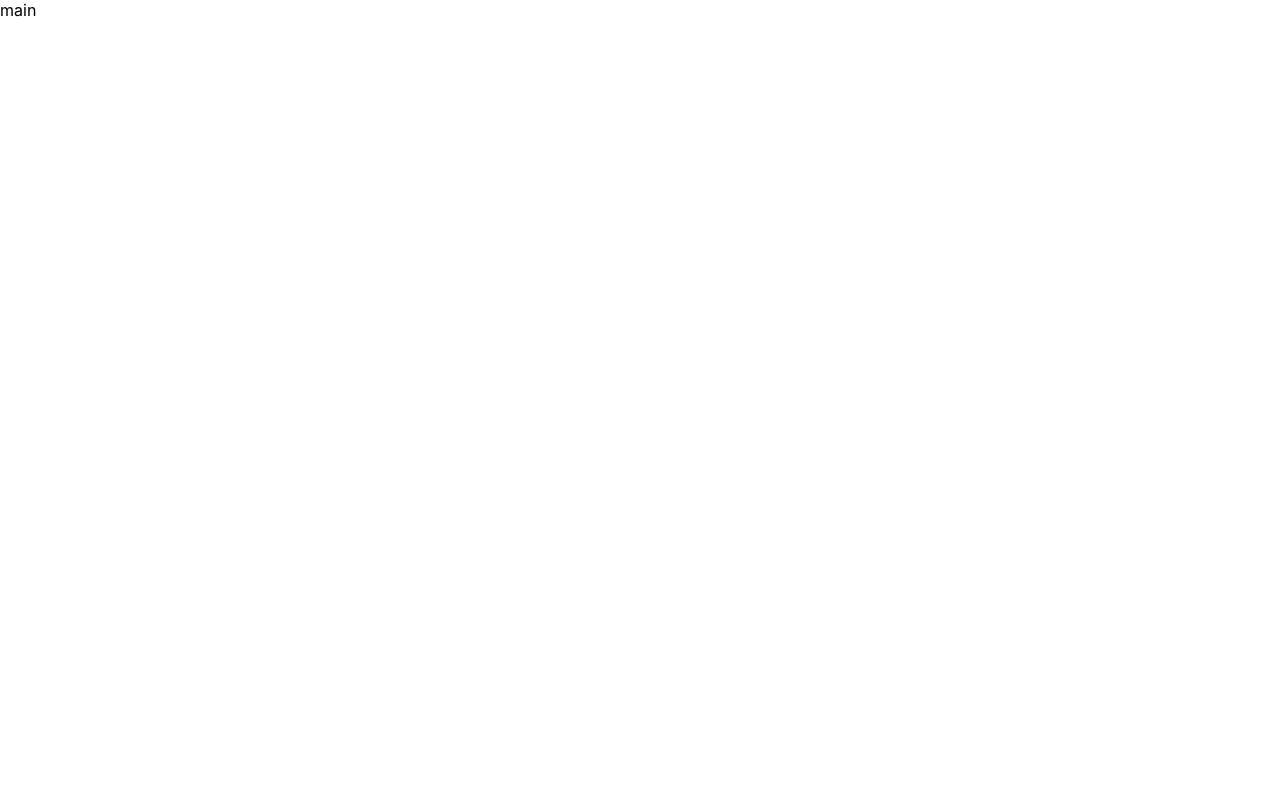
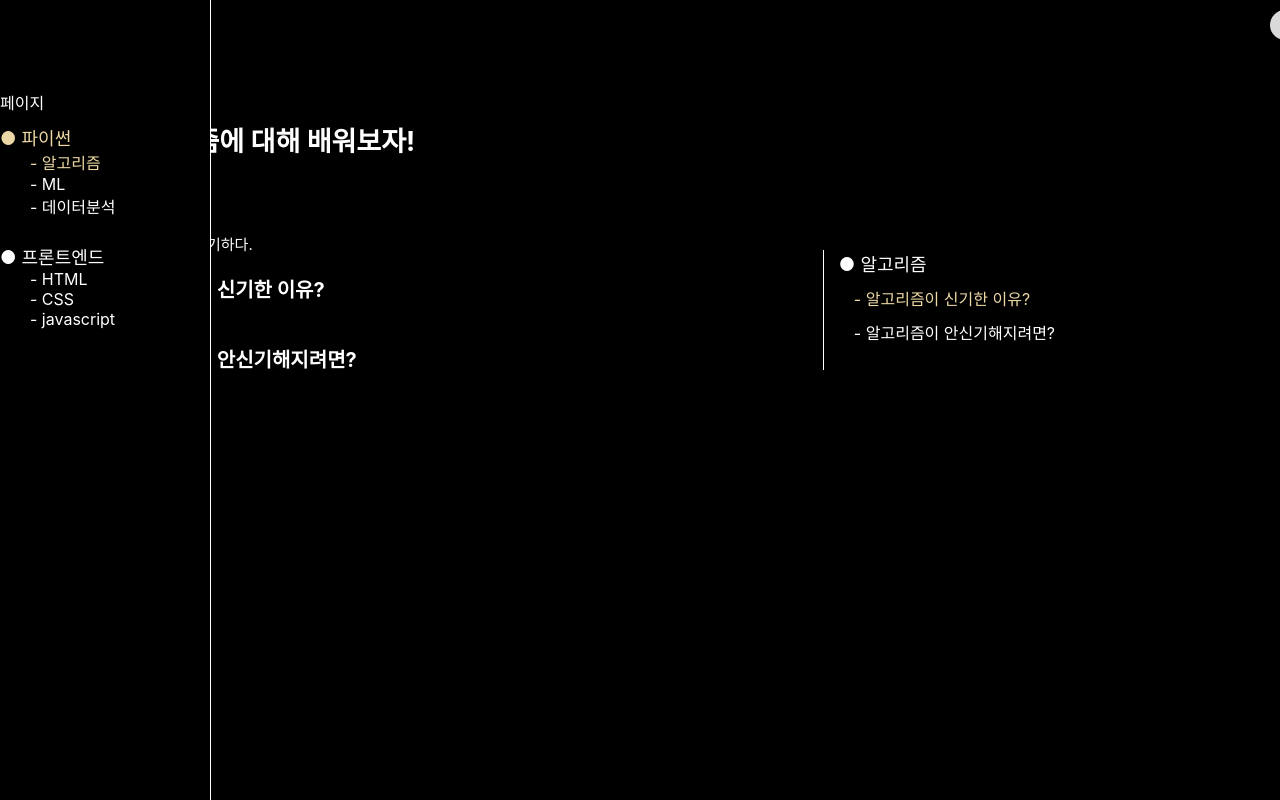
Before and after one commit to h-164/reactbasic, a React (Create React App) app: page / in a window 1280 px wide. Shown: the top 800 px of the page. Built offline with nearby package versions, Linux system fonts and the light colour scheme.

Commit message:
메인페이지 미완성

```diff
--- a/package.json
+++ b/package.json
@@ -3,6 +3,9 @@
   "version": "0.1.0",
   "private": true,
   "dependencies": {
+    "@emotion/react": "^11.10.6",
+    "@emotion/styled": "^11.10.6",
+    "@mui/material": "^5.11.14",
     "@testing-library/jest-dom": "^5.16.5",
     "@testing-library/react": "^13.4.0",
     "@testing-library/user-event": "^13.5.0",
--- a/src/page/Main/Main.js
+++ b/src/page/Main/Main.js
@@ -1,10 +1,66 @@
 import React from "react";
 
-function Main(){
-  return(
-   <div>main
-   </div>
-)
+function Main() {
+  return <div style={{ backgroundColor: "black", width: "100%", height:"100vh" }}>
+    <div style={{display:"flex", flexDirection:"row", backgroundColor: "black", width: "100%",
+                     position: "fixed", padding: "10px 0px 10px 20px", justifyContent:"space-between"}}>
+      <div style={{fontSize: "40px",fontWeight: "bold", color: "#ECD8A4"}}>
+        GLOG
+      </div>
+      <div style={{ backgroundColor:"#D9D9D9", borderRadius:"50%", width:"30px", height:"30px"}}></div>
+    </div>
+    <div style={{display:"flex", flexDirection:"row", width:"100%", height:"5000px"}}>
+      <div style={{backgroundColor: "black", width: "210px", height:"5000px", borderRight: "1px solid white",position: "fixed"}}>
+        <div style={{color:"white", fontSize:"21", padding:"90px 0px 10px 0px"}}>페이지</div>
+        <div>
+          <div style={{ fontSize:"18px", color: "#ECD8A4"}}>● 파이썬</div>
+          <div>
+            <div style={{fontSize:"16px", paddingLeft:"30px", color: "#ECD8A4"}}>- 알고리즘</div>
+            <div style={{color:"white", fontSize:"16px", paddingLeft:"30px"}}>- ML</div>
+            <div style={{color:"white", fontSize:"16px", paddingLeft:"30px"}}>- 데이터분석</div>
+          </div>
+        </div>
+        <div>
+          <div style={{ fontSize:"18px", color: "white", padding:"25px 0px 0px 0px"}}>● 프론트엔드</div>
+          <div>
+            <div style={{fontSize:"16px", padding:"0px 0px 0px 30px", color: "white"}}>- HTML</div>
+            <div style={{color:"white", fontSize:"16px",paddingLeft:"30px"}}>- CSS</div>
+            <div style={{color:"white", fontSize:"16px",paddingLeft:"30px"}}>- javascript</div>
+          </div>
+        </div>
+      </div>
+      <div style={{backgroundColor: "black", width: "900px", heiht:"40px"}}>
+        <div style={{color:"white", fontSize:"27px", padding: "120px 0px 20px 120px", fontWeight:"bold"}}>
+          알고리즘에 대해 배워보자!
+        </div>
+        <div>
+          <div style={{color:"white", fontSize:"23px", fontWeight:"bold", padding:" 20px 0px 0px 120px"}}>알고리즘</div>
+          <div style={{color:"white", fontSize:"15px", padding:" 0px 0px 0px 120px"}}>
+          알고리즘은 신기하다.</div>
+          <div style={{color:"white", fontSize:"20px", fontWeight:"bold", padding:" 20px 0px 0px 120px"}}>
+          알고리즘이 신기한 이유?</div>
+          <div style={{color:"white", fontSize:"15px", padding:" 0px 0px 0px 120px"}}>
+          모르겠다.</div>
+          <div style={{color:"white", fontSize:"20px", fontWeight:"bold", padding:" 20px 0px 0px 120px"}}>
+          알고리즘이 안신기해지려면?</div>
+          <div style={{color:"white", fontSize:"15px", padding:" 0px 0px 0px 120px"}}>
+          모르겠다.</div>
+        </div>
+      </div>
+      <div style={{backgroundColor: "black", width: "500px", heiht:"800px"}}>
+        <div style={{margin:"250px 0px 0px 0px", height:"120px", borderLeft:"1px solid white"}}>
+          <div style={{ fontSize:"18px", color: "white", width:"400px", padding:"0px 0px 0px 15px"}}>
+           ● 알고리즘
+          </div>
+          <div style={{}}>
+            <div style={{color:"#ECD8A4", fontSize:"16px", padding:"10px 0px 0px 30px"}}>- 알고리즘이 신기한 이유?</div>
+            <div style={{color:"white", fontSize:"16px", padding:"10px 0px 0px 30px"}}>- 알고리즘이 안신기해지려면?</div>
+          </div>
+        </div>
+        <div></div>
+      </div>
+      </div>
+    </div>
 }
 
 export default Main;
```
Also changed, not shown: 1 other file (tests, documents, lock files or other folders).
